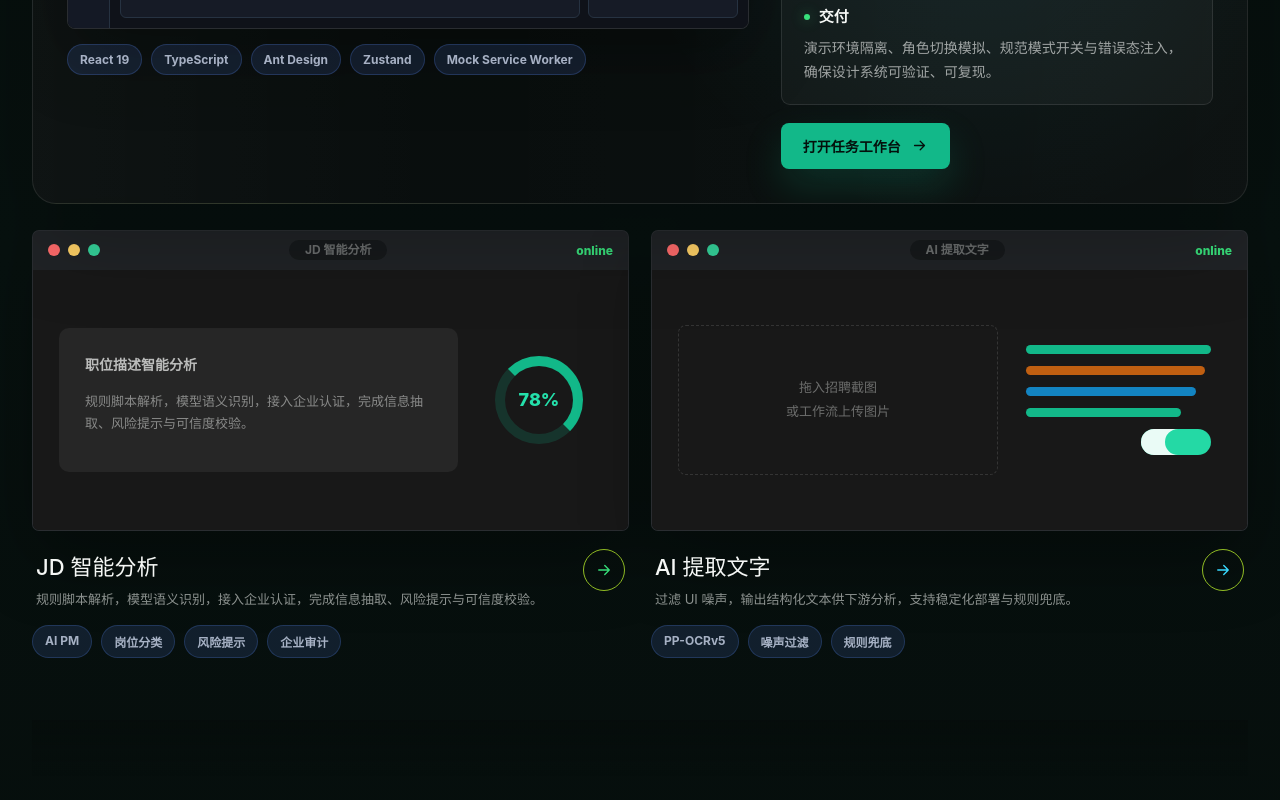
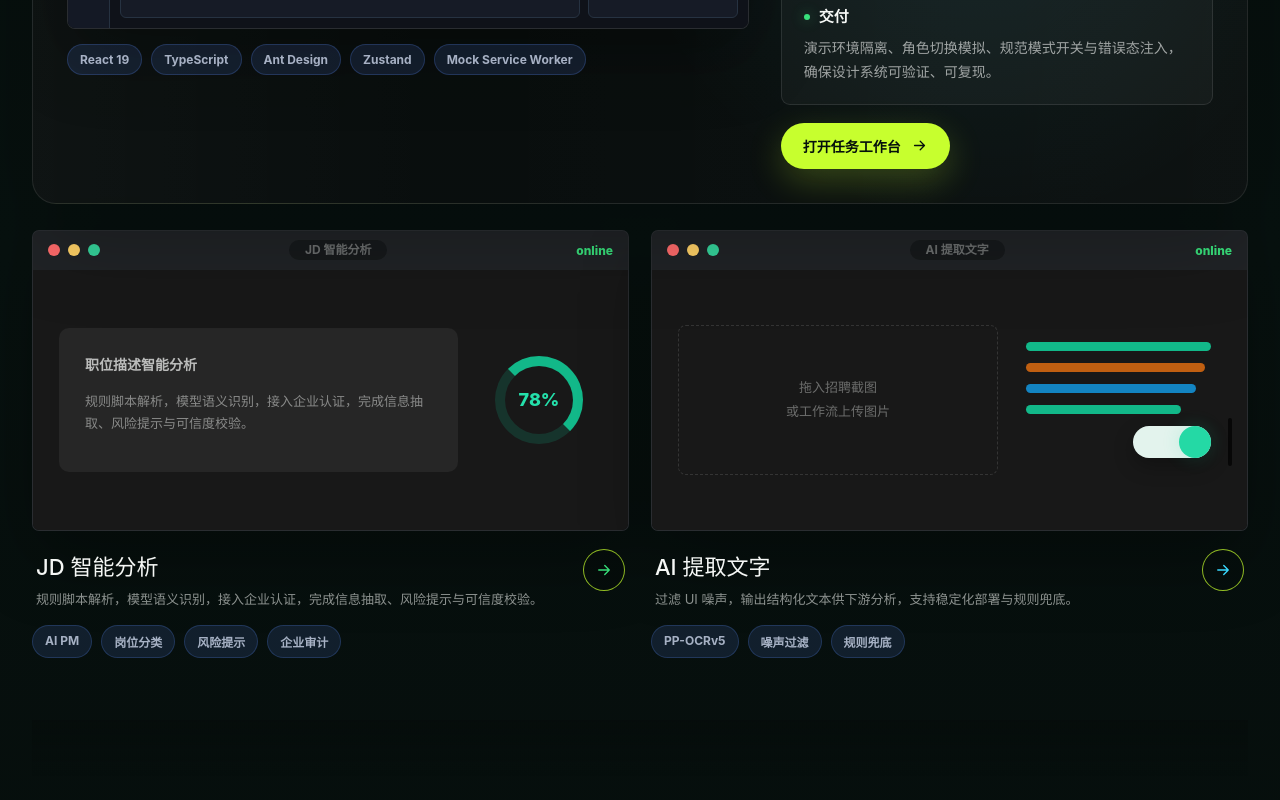
Before and after one commit to conorzhang/AI-Site, a Next.js app: page /enterprise-ux-demo/ in a window 1280 px wide. Shown: the part 1740-2540 px from the top of the page. Built offline with nearby package versions, Linux system fonts and the light colour scheme; no server answers.

Commit message:
Polish portfolio demo controls

```diff
--- a/app/globals.css
+++ b/app/globals.css
@@ -2091,17 +2091,25 @@ button {
   width: fit-content;
   min-height: 46px;
   padding: 0 22px;
-  border-radius: 8px;
-  background: #12b889;
+  border: 0;
+  border-radius: 999px;
+  background: var(--primary);
   color: #04100c;
   font-size: 14px;
   font-weight: 850;
-  box-shadow: 0 18px 38px rgba(18, 184, 137, 0.18);
+  box-shadow: 0 12px 34px rgba(199, 255, 46, 0.22);
+  transition: transform 180ms ease, box-shadow 240ms ease, background 240ms ease;
+}
+
+.legacy-open-link:hover {
+  background: var(--primary-soft);
+  box-shadow: 0 18px 52px rgba(199, 255, 46, 0.34);
 }
 
 .legacy-open-link svg {
   width: 17px;
   height: 17px;
+  color: #04100c;
 }
 
 .legacy-secondary-grid {
@@ -2234,12 +2242,36 @@ button {
 }
 
 .legacy-ocr-lines i {
+  position: relative;
   justify-self: end;
-  width: 70px;
-  height: 26px;
+  width: 78px;
+  height: 32px;
   border-radius: 999px;
+  background: rgba(236, 252, 246, 0.96);
+  box-shadow: 0 8px 20px rgba(0, 0, 0, 0.28);
+}
+
+.legacy-ocr-lines i::before {
+  position: absolute;
+  top: 0;
+  right: 0;
+  width: 32px;
+  height: 32px;
+  border-radius: 50%;
   background: #24d9a5;
-  box-shadow: inset 24px 0 rgba(255, 255, 255, 0.9);
+  content: "";
+  box-shadow: 0 0 18px rgba(36, 217, 165, 0.18);
+}
+
+.legacy-ocr-lines i::after {
+  position: absolute;
+  top: -8px;
+  right: -21px;
+  width: 4px;
+  height: 48px;
+  border-radius: 999px;
+  background: rgba(0, 0, 0, 0.72);
+  content: "";
 }
 
 .legacy-tool-meta {
@@ -2272,12 +2304,14 @@ button {
   height: 42px;
   border: 1px solid rgba(199, 255, 46, 0.72);
   border-radius: 50%;
+  background: rgba(5, 8, 7, 0.16);
   color: var(--primary);
 }
 
 .legacy-tool-meta a svg {
   width: 18px;
   height: 18px;
+  color: var(--primary);
 }
 
 .works-grid {
--- a/app/page.tsx
+++ b/app/page.tsx
@@ -204,7 +204,7 @@ export default function Home() {
             <span>/ AI 产品经理 / ToB 平台产品</span>
           </a>
           <div className="nav-links">
-            <a href="#selected-works">项目案例</a>
+            <a href="#project-showcase">项目演示</a>
             <a href="#about">工作经历</a>
             <a href="#contact">联系方式</a>
           </div>
@@ -411,7 +411,7 @@ export default function Home() {
               <br />
               SOLUTIONS
             </h2>
-            <MagneticButton href="#selected-works">查看项目案例</MagneticButton>
+            <MagneticButton href="https://chohn.top/PM-system/">查看项目案例</MagneticButton>
           </motion.div>
           <motion.aside className="contact-card" variants={reveal}>
             <div className="contact-info">
@@ -497,7 +497,7 @@ function LegacyProjectShowcase() {
   ];
 
   return (
-        <motion.section className="section-wrap legacy-projects-section" variants={stagger} initial="hidden" whileInView="visible" viewport={{ once: true, margin: "-120px" }}>
+        <motion.section id="project-showcase" className="section-wrap legacy-projects-section" variants={stagger} initial="hidden" whileInView="visible" viewport={{ once: true, margin: "-120px" }}>
           <motion.div className="section-heading legacy-heading" variants={reveal}>
             <h2>
               ENTERPRISE AI EXPLORATION <em>/</em>
```
